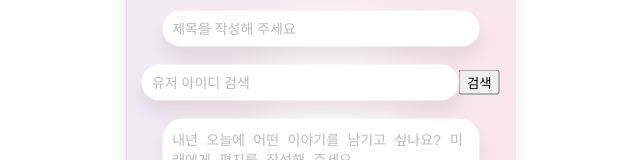
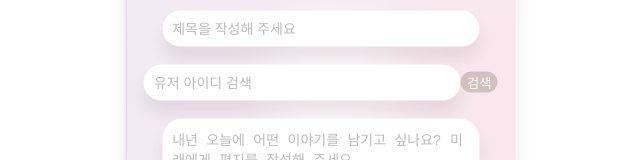
Before and after one commit to KuBeYield/front, a React (Create React App) app: page /write in a window 1280 px wide. Shown: the part 144-304 px from the top of the page, without its empty margins (319-959 px from the left). Built offline with nearby package versions, Linux system fonts and the light colour scheme.

Commit message:
디자인 수정

```diff
--- a/src/pages/signUp.js
+++ b/src/pages/signUp.js
@@ -15,6 +15,7 @@ const SignupPage = () => {
   const [password, setPassword] = useState("");
   const [isUserIdAvailable, setIsUserIdAvailable] = useState(null);
   const [error, setError] = useState("");
+  const [buttonText, setButtonText] = useState("중복확인");
   const navigate = useNavigate();
 
   // 아이디 중복 확인 함수
@@ -41,11 +42,15 @@ const SignupPage = () => {
       if (response.ok) {
         setIsUserIdAvailable(true);
         alert("사용 가능한 아이디입니다.");
+        setButtonText("사용 가능");
+
       } else {
         setIsUserIdAvailable(false);
+        setError(data.message || "이미 사용 중인 아이디입니다.");
         alert(data.message || "이미 사용 중인 아이디입니다.");
       }
     } catch (err) {
+      setError("서버와 통신 중 오류가 발생했습니다.");
       alert("서버와 통신 중 오류가 발생했습니다.");
     }
   };
@@ -97,6 +102,7 @@ const SignupPage = () => {
         setEmail("");
         setPassword("");
         setIsUserIdAvailable(null);
+        setButtonText("중복확인");
         navigate("/");
       } else {
         alert(data.message || "회원가입에 실패했습니다.");
@@ -108,7 +114,7 @@ const SignupPage = () => {
 
   return (
     <div className="login-container">
-      <Header2 />
+      <Header2 route={"/"}/>
       <div className="rectangle-box">
         <div className="login-form">
           <div className="login-title-box">
@@ -128,7 +134,7 @@ const SignupPage = () => {
               className="duplicate-check-button"
               onClick={handleCheckUserId}
             >
-              중복 확인
+              {buttonText}
             </button>
           </div>
           <br />
--- a/src/styles/writeLetter.css
+++ b/src/styles/writeLetter.css
@@ -80,6 +80,15 @@
 
 .input-field2:focus {
   border-color: #a5a5ff;
+}
+
+.search-button{
+  border-radius: 15px;
+    background-color: #D4BFBF;
+    color: white;
+    border: none;
+    bottom: 15px;
+    right: 10px;
 }
 
 /* 텍스트 영역 */
```
